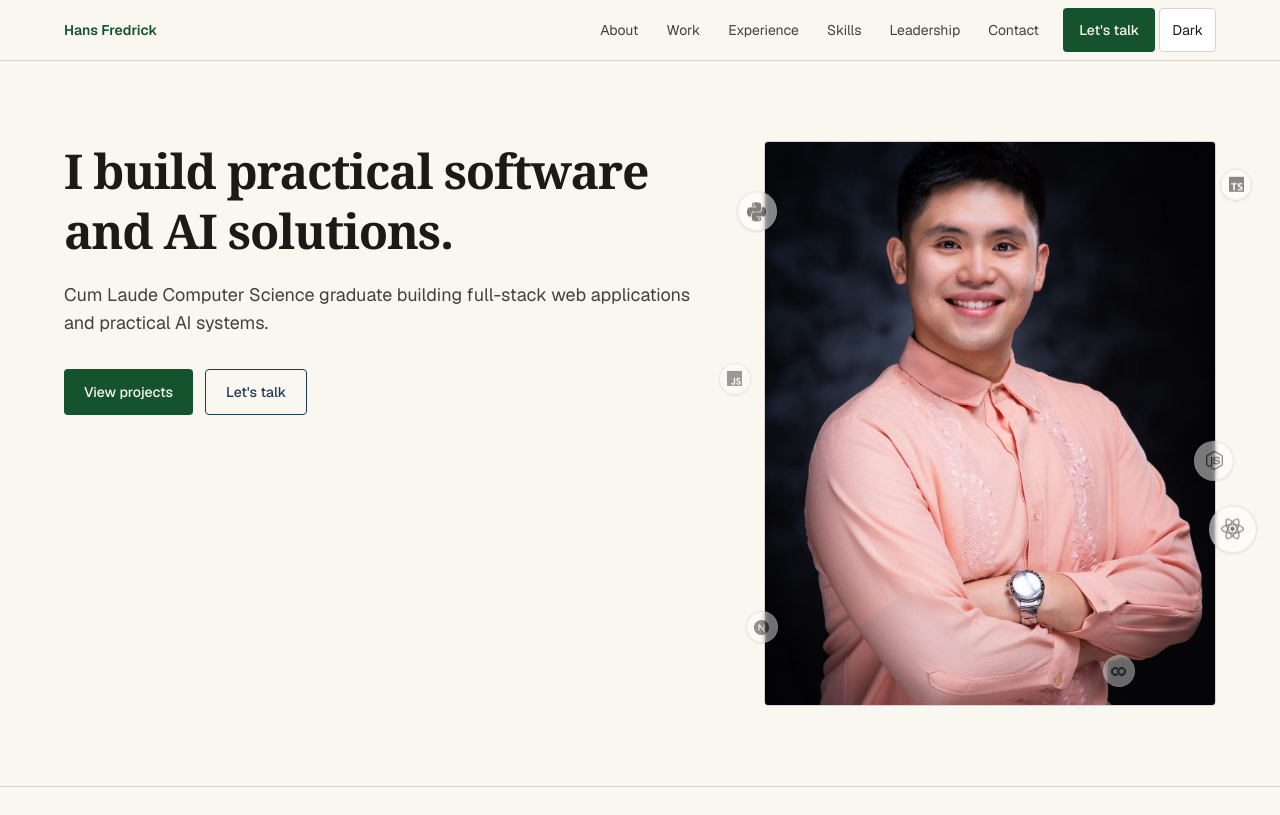
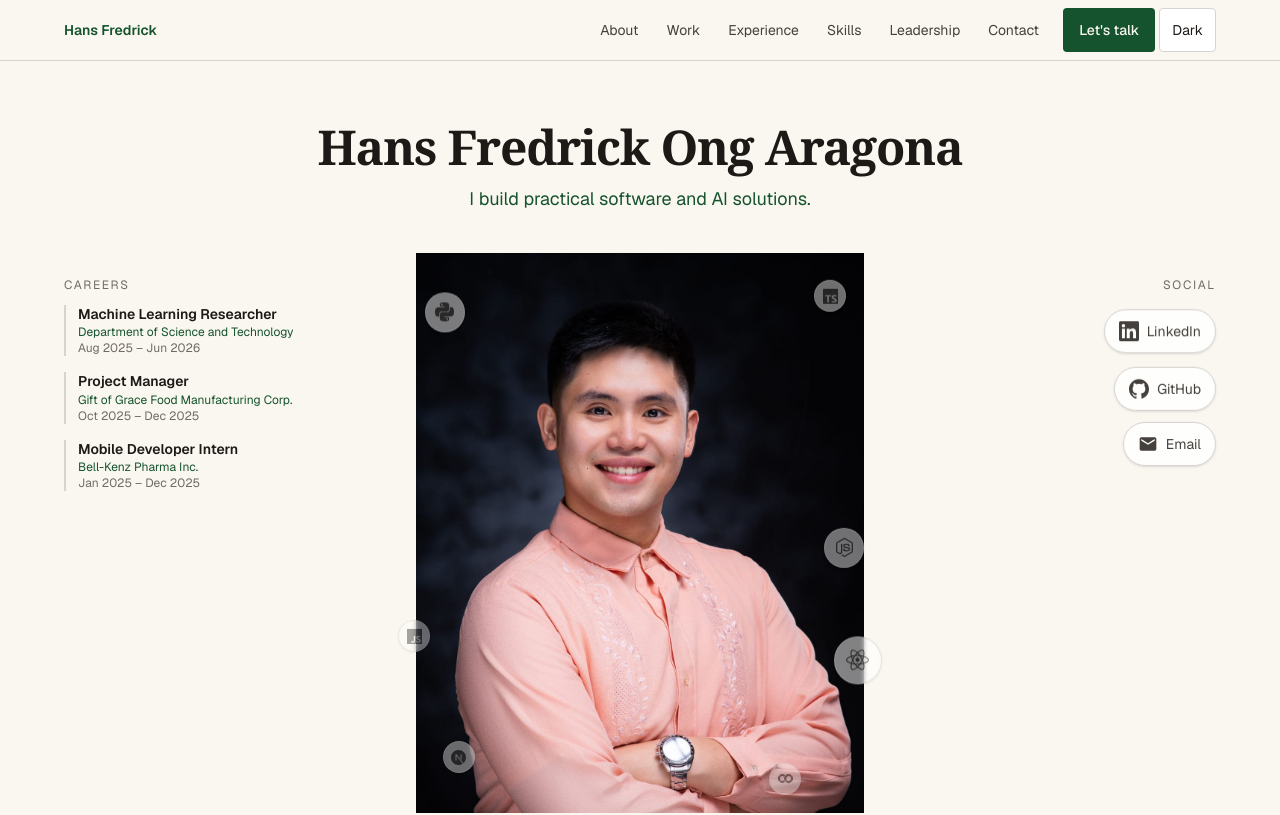
Before and after one commit to HansFredrickAragona/portfolio, a Next.js app: page / in a window 1280 px wide. Shown: the top 815 px of the page. Built offline with nearby package versions, Linux system fonts and the light colour scheme.

Commit message:
feat: restructure hero with full name, centered portrait, careers and social rails

```diff
--- a/src/components/sections/HeroProfile.tsx
+++ b/src/components/sections/HeroProfile.tsx
@@ -1,25 +1,74 @@
 import Image from "next/image";
+import { experience } from "@/models/experience";
 import { profile } from "@/models/profile";
+import { HeroSocialRail } from "@/components/sections/HeroSocialRail";
 import {
   HeroTechSymbols,
   HeroTechSymbolsRow,
 } from "@/components/sections/HeroTechSymbols";
 
+function CareersRail() {
+  return (
+    <div>
+      <p className="text-text-subtle mb-3 text-xs tracking-[0.14em] uppercase">Careers</p>
+      <ol className="space-y-4" role="list">
+        {experience.map((item) => (
+          <li key={item.id} className="border-border border-l-2 pl-3">
+            <p className="text-text text-sm leading-snug font-semibold">{item.role}</p>
+            <p className="text-primary text-xs">{item.org}</p>
+            <p className="text-text-subtle text-xs">
+              {item.start} – {item.end}
+            </p>
+          </li>
+        ))}
+      </ol>
+    </div>
+  );
+}
+
 export function Hero() {
   return (
     <section aria-labelledby="hero-title" className="border-t-0">
-      <div className="container-shell grid gap-8 py-12 lg:grid-cols-12 lg:gap-12 lg:py-20">
-        <div className="lg:col-span-7">
-          <h1
-            id="hero-title"
-            className="text-text font-serif text-4xl leading-tight font-bold tracking-tight sm:text-5xl"
-          >
-            {profile.headline}
-          </h1>
-          <p className="text-text-muted measure mt-5 max-w-[40ch] text-lg">
+      <div className="container-shell py-10 lg:py-14">
+        <h1
+          id="hero-title"
+          className="text-text mb-2 text-center font-serif text-3xl leading-tight font-bold tracking-tight sm:text-4xl lg:text-5xl"
+        >
+          {profile.fullName}
+        </h1>
+        <p className="text-primary mx-auto mb-10 max-w-[40ch] text-center text-base sm:text-lg">
+          {profile.headline}
+        </p>
+
+        <div className="grid items-center gap-8 lg:grid-cols-12 lg:gap-6">
+          <div className="order-2 lg:order-1 lg:col-span-3 lg:self-start lg:pt-6">
+            <CareersRail />
+          </div>
+
+          <div className="relative order-1 mx-auto w-full max-w-sm lg:order-2 lg:col-span-6 lg:max-w-md">
+            <div className="relative mx-auto aspect-[4/5] w-full max-w-[22rem] lg:max-w-none">
+              <Image
+                src="/images/portrait.jpg"
+                alt="Portrait of Hans Fredrick Ong Aragona"
+                fill
+                priority
+                className="object-cover object-top"
+                sizes="(max-width: 1024px) 80vw, 36vw"
+              />
+            </div>
+            <HeroTechSymbols />
+          </div>
+
+          <div className="order-3 lg:col-span-3 lg:self-start lg:pt-6 lg:text-right">
+            <HeroSocialRail />
+          </div>
+        </div>
+
+        <div className="mt-10 flex flex-col items-center gap-4">
+          <p className="text-text-muted measure max-w-[46ch] text-center">
             {profile.summary}
           </p>
-          <div className="mt-8 flex flex-wrap gap-3">
+          <div className="flex flex-wrap justify-center gap-3">
             <a
               href={profile.cta.primary.href}
               className="bg-primary text-primary-fg inline-flex min-h-11 items-center rounded px-5 py-3 text-sm font-medium transition-opacity hover:opacity-90"
@@ -35,20 +84,6 @@ export function Hero() {
           </div>
           <HeroTechSymbolsRow />
         </div>
-        <div className="relative lg:col-span-5">
-          <div className="border-border bg-bg-subtle relative z-0 aspect-[4/5] w-full overflow-hidden rounded border">
-            <Image
-              src="/images/portrait.jpg"
-              alt="Portrait of Hans Fredrick"
-              width={1200}
-              height={1800}
-              priority
-              className="h-full w-full object-cover"
-              sizes="(max-width: 1024px) 100vw, 40vw"
-            />
-          </div>
-          <HeroTechSymbols />
-        </div>
       </div>
     </section>
   );
--- /dev/null
+++ b/src/components/sections/HeroSocialRail.tsx
@@ -0,0 +1,146 @@
+"use client";
+
+import { useEffect, useRef } from "react";
+import gsap from "gsap";
+import { links } from "@/models/links";
+
+type SocialItem = {
+  id: string;
+  label: string;
+  href: string;
+  external: boolean;
+  icon: "github" | "linkedin" | "email";
+  floatDuration: number;
+  enterDelay: number;
+};
+
+const socials: readonly SocialItem[] = [
+  {
+    id: "linkedin",
+    label: "LinkedIn",
+    href: links.linkedin,
+    external: true,
+    icon: "linkedin",
+    floatDuration: 5.2,
+    enterDelay: 0.15,
+  },
+  {
+    id: "github",
+    label: "GitHub",
+    href: links.github,
+    external: true,
+    icon: "github",
+    floatDuration: 5.8,
+    enterDelay: 0.28,
+  },
+  {
+    id: "email",
+    label: "Email",
+    href: `mailto:${links.email}`,
+    external: false,
+    icon: "email",
+    floatDuration: 6.1,
+    enterDelay: 0.4,
+  },
+];
+
+function SocialGlyph({ icon }: { icon: SocialItem["icon"] }) {
+  if (icon === "github") {
+    return (
+      <svg viewBox="0 0 24 24" aria-hidden="true" className="h-5 w-5" fill="currentColor">
+        <path d="M12 .297c-6.63 0-12 5.373-12 12 0 5.303 3.438 9.8 8.205 11.385.6.113.82-.258.82-.577 0-.285-.01-1.04-.015-2.04-3.338.724-4.042-1.61-4.042-1.61C4.422 18.07 3.633 17.7 3.633 17.7c-1.087-.744.084-.729.084-.729 1.205.084 1.838 1.236 1.838 1.236 1.07 1.835 2.809 1.305 3.495.998.108-.776.417-1.305.76-1.605-2.665-.3-5.466-1.332-5.466-5.93 0-1.31.465-2.38 1.235-3.22-.135-.303-.54-1.523.105-3.176 0 0 1.005-.322 3.3 1.23.96-.267 1.98-.399 3-.405 1.02.006 2.04.138 3 .405 2.28-1.552 3.285-1.23 3.285-1.23.645 1.653.24 2.873.12 3.176.765.84 1.23 1.91 1.23 3.22 0 4.61-2.805 5.625-5.475 5.92.42.36.81 1.096.81 2.22 0 1.606-.015 2.896-.015 3.286 0 .315.21.69.825.57C20.565 22.092 24 17.592 24 12.297c0-6.627-5.373-12-12-12" />
+      </svg>
+    );
+  }
+  if (icon === "linkedin") {
+    return (
+      <svg viewBox="0 0 24 24" aria-hidden="true" className="h-5 w-5" fill="currentColor">
+        <path d="M20.447 20.452h-3.554v-5.569c0-1.328-.027-3.037-1.852-3.037-1.853 0-2.136 1.445-2.136 2.939v5.667H9.351V9h3.414v1.561h.046c.477-.9 1.637-1.85 3.37-1.85 3.601 0 4.267 2.37 4.267 5.455v6.286zM5.337 7.433a2.062 2.062 0 01-2.063-2.065 2.064 2.064 0 112.063 2.065zm1.782 13.019H3.555V9h3.564v11.452zM22.225 0H1.771C.792 0 0 .774 0 1.729v20.542C0 23.227.792 24 1.771 24h20.451C23.2 24 24 23.227 24 22.271V1.729C24 .774 23.2 0 22.222 0h.003z" />
+      </svg>
+    );
+  }
+  return (
+    <svg viewBox="0 0 24 24" aria-hidden="true" className="h-5 w-5" fill="currentColor">
+      <path d="M20 4H4c-1.1 0-2 .9-2 2v12c0 1.1.9 2 2 2h16c1.1 0 2-.9 2-2V6c0-1.1-.9-2-2-2zm0 4-8 5-8-5V6l8 5 8-5v2z" />
+    </svg>
+  );
+}
+
+/**
+ * Right-rail social links. Real links (not decorative).
+ * Subtle GSAP float on desktop; static on reduced motion / mobile stack.
+ */
+export function HeroSocialRail() {
+  const rootRef = useRef<HTMLDivElement>(null);
+
+  useEffect(() => {
+    const root = rootRef.current;
+    if (!root) return;
+    if (window.matchMedia("(prefers-reduced-motion: reduce)").matches) return;
+    if (window.matchMedia("(max-width: 1023px)").matches) return;
+
+    const cleanups: Array<() => void> = [];
+    const ctx = gsap.context(() => {
+      const nodes = gsap.utils.toArray<HTMLElement>("[data-social-float]");
+      if (nodes.length === 0) return;
+
+      const enter = gsap.from(nodes, {
+        opacity: 0,
+        x: 16,
+        duration: 0.65,
+        stagger: 0.1,
+        ease: "power2.out",
+        delay: 0.2,
+        clearProps: "transform",
+      });
+      cleanups.push(() => enter.kill());
+
+      const floats = nodes.map((node, index) => {
+        const item = socials[index];
+        return gsap.to(node, {
+          y: 5 + (index % 2),
+          duration: item?.floatDuration ?? 5.5,
+          ease: "sine.inOut",
+          yoyo: true,
+          repeat: -1,
+          delay: 0.4 + index * 0.14,
+        });
+      });
+      cleanups.push(() => floats.forEach((t) => t.kill()));
+
+      const onVisibility = () => {
+        for (const tween of floats) {
+          if (document.hidden) tween.pause();
+          else tween.resume();
+        }
+      };
+      document.addEventListener("visibilitychange", onVisibility);
+      cleanups.push(() => document.removeEventListener("visibilitychange", onVisibility));
+    }, root);
+
+    return () => {
+      for (const fn of cleanups) fn();
+      ctx.revert();
+    };
+  }, []);
+
+  return (
+    <div ref={rootRef}>
+      <p className="text-text-subtle mb-3 text-xs tracking-[0.14em] uppercase">Social</p>
+      <ul className="flex flex-wrap gap-3 lg:flex-col lg:items-end" role="list">
+        {socials.map((item) => (
+          <li key={item.id} data-social-float>
+            <a
+              href={item.href}
+              {...(item.external ? { target: "_blank", rel: "noopener noreferrer" } : {})}
+              className="border-border bg-surface/80 text-text-muted hover:border-accent hover:text-accent inline-flex min-h-11 items-center gap-2 rounded-full border px-3.5 py-2 text-sm shadow-sm backdrop-blur-sm transition-colors"
+            >
+              <SocialGlyph icon={item.icon} />
+              <span>{item.label}</span>
+            </a>
+          </li>
+        ))}
+      </ul>
+    </div>
+  );
+}
--- a/src/models/tech-symbols.ts
+++ b/src/models/tech-symbols.ts
@@ -6,22 +6,18 @@ export type HeroTechSymbol = {
   icon: TechIconId;
   /** Decorative only in Hero — duplicated labels live in About skills. */
   decorative: true;
-  /** Desktop placement relative to the portrait column (intentional, not random). */
+  /** Desktop placement relative to the center portrait (intentional, not random). */
   desktop: {
-    /** CSS position classes for absolute placement on lg+ */
     position: string;
     size: "sm" | "md" | "lg";
-    /** 0–1 opacity base in both themes */
     opacity: string;
   };
-  /** Tablet: show or hide */
   tablet: "show" | "hide";
-  /** Mobile: show only primary symbols */
   mobile: "show" | "hide";
-  /** Stagger offset seconds for entrance; float duration seconds */
   motion: { enterDelay: number; floatDuration: number; floatY: number };
 };
 
+/** Kept clear of left careers rail and right socials rail on lg+. */
 export const heroTechSymbols = [
   {
     id: "python",
@@ -29,9 +25,9 @@ export const heroTechSymbols = [
     icon: "python",
     decorative: true,
     desktop: {
-      position: "top-[8%] left-[4%] lg:left-[-6%]",
+      position: "top-[6%] left-[2%]",
       size: "md",
-      opacity: "opacity-70",
+      opacity: "opacity-65",
     },
     tablet: "show",
     mobile: "show",
@@ -43,9 +39,9 @@ export const heroTechSymbols = [
     icon: "typescript",
     decorative: true,
     desktop: {
-      position: "top-[4%] right-[6%] lg:right-[-8%]",
+      position: "top-[4%] right-[4%]",
       size: "sm",
-      opacity: "opacity-65",
+      opacity: "opacity-60",
     },
     tablet: "show",
     mobile: "show",
@@ -57,9 +53,9 @@ export const heroTechSymbols = [
     icon: "javascript",
     decorative: true,
     desktop: {
-      position: "top-[38%] left-[-10%]",
+      position: "bottom-[30%] left-[-4%]",
       size: "sm",
-      opacity: "opacity-55",
+      opacity: "opacity-50",
     },
     tablet: "hide",
     mobile: "hide",
@@ -71,9 +67,9 @@ export const heroTechSymbols = [
     icon: "react",
     decorative: true,
     desktop: {
-      position: "bottom-[28%] right-[-9%]",
+      position: "bottom-[24%] right-[-4%]",
       size: "lg",
-      opacity: "opacity-75",
+      opacity: "opacity-70",
     },
     tablet: "show",
     mobile: "show",
@@ -85,9 +81,9 @@ export const heroTechSymbols = [
     icon: "nextdotjs",
     decorative: true,
     desktop: {
-      position: "bottom-[12%] left-[2%] lg:left-[-4%]",
+      position: "bottom-[8%] left-[6%]",
       size: "sm",
-      opacity: "opacity-60",
+      opacity: "opacity-55",
     },
     tablet: "hide",
     mobile: "hide",
@@ -99,9 +95,9 @@ export const heroTechSymbols = [
     icon: "nodedotjs",
     decorative: true,
     desktop: {
-      position: "top-[52%] right-[2%] lg:right-[-4%]",
+      position: "top-[48%] right-[0%]",
       size: "md",
-      opacity: "opacity-65",
+      opacity: "opacity-60",
     },
     tablet: "show",
     mobile: "hide",
@@ -113,9 +109,9 @@ export const heroTechSymbols = [
     icon: "googlecolab",
     decorative: true,
     desktop: {
-      position: "bottom-[4%] right-[18%]",
+      position: "bottom-[4%] right-[14%]",
       size: "sm",
-      opacity: "opacity-55",
+      opacity: "opacity-50",
     },
     tablet: "hide",
     mobile: "hide",
```
Also changed, not shown: 3 other files (tests, documents, lock files or other folders).
